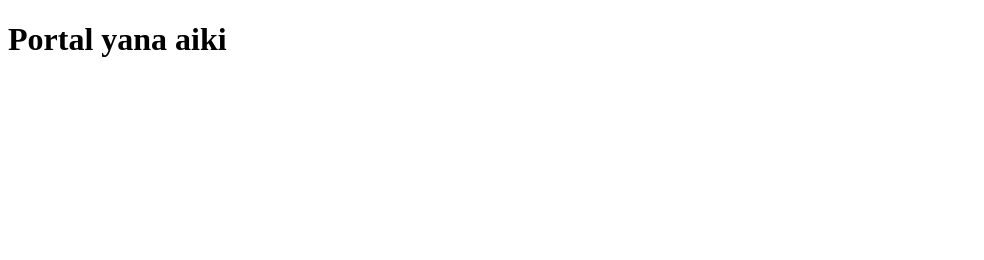
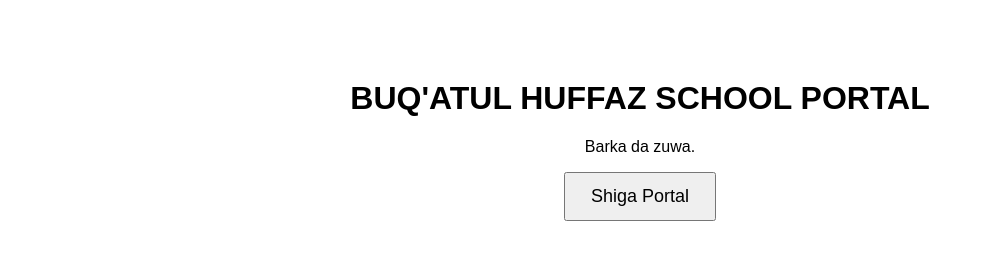
Before and after one commit to Alsadiq1994/buqatul-huffaz-school-portal, a plain HTML site: page index.html in a window 1280 px wide. Shown: the whole page, without its empty margins (0-984 px from the left). Drawn offline with Linux system fonts and the light colour scheme.

Commit message:
Update title and content for school portal page

```diff
--- a/index.html
+++ b/index.html
@@ -1,9 +1,16 @@
 <!DOCTYPE html>
 <html>
 <head>
-  <title>Test</title>
+  <title>BUQ'ATUL HUFFAZ SCHOOL PORTAL</title>
 </head>
-<body>
-  <h1>Portal yana aiki</h1>
+<body style="text-align:center; font-family:Arial; margin-top:80px;">
+  <h1>BUQ'ATUL HUFFAZ SCHOOL PORTAL</h1>
+  <p>Barka da zuwa.</p>
+
+  <a href="portal.html">
+    <button style="padding:12px 25px;font-size:18px;">
+      Shiga Portal
+    </button>
+  </a>
 </body>
 </html>
```
